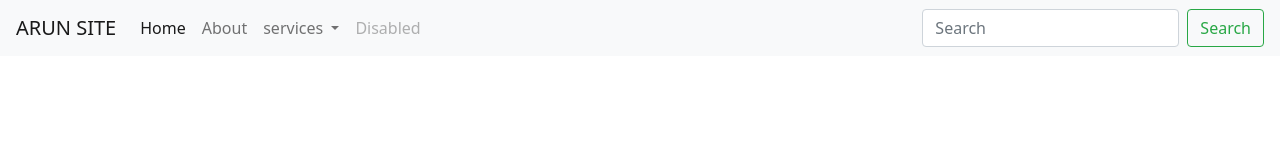
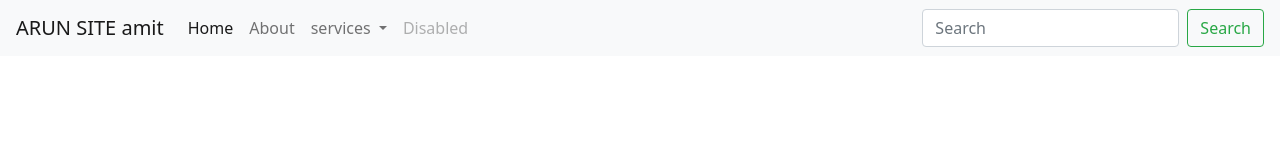
Before and after one commit to purohit-arun/github-site, a plain HTML site: page index.html in a window 1280 px wide. Drawn offline with nearby package versions, Linux system fonts and the light colour scheme.

Commit message:
navbar amit added

```diff
--- a/index.html
+++ b/index.html
@@ -16,7 +16,7 @@
 <body>
     <nav class="navbar navbar-expand-lg navbar-light bg-light">
         <div class="container-fluid">
-            <a class="navbar-brand" href="#">ARUN SITE</a>
+            <a class="navbar-brand" href="#">ARUN SITE amit</a>
             <button class="navbar-toggler" type="button" data-toggle="collapse" data-target="#navbarSupportedContent"
                 aria-controls="navbarSupportedContent" aria-expanded="false" aria-label="Toggle navigation">
                 <span class="navbar-toggler-icon"></span>
```
